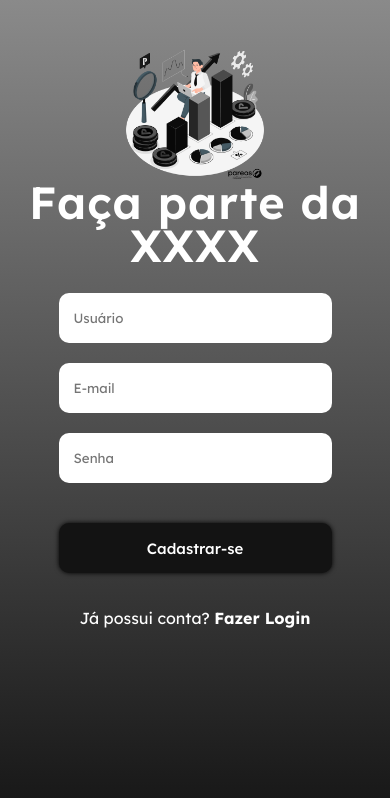
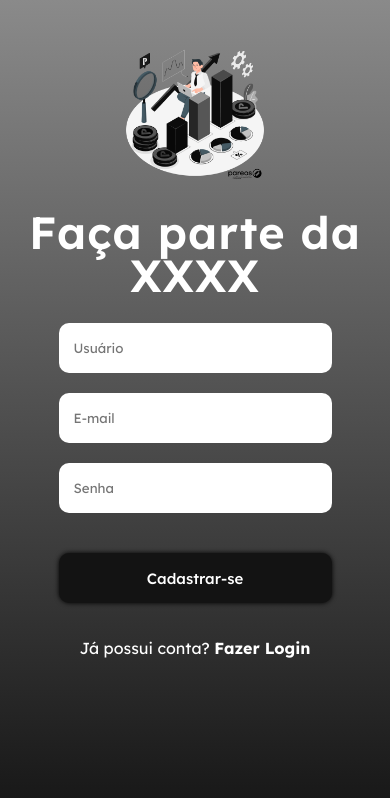
Before and after one commit to MariaE-duarda/PyIndcDash, a website: page public/cadastrar.html in a window 390 px wide. Drawn offline with Linux system fonts and the light colour scheme.

Commit message:
Update cadastro.css

```diff
--- a/public/style/cadastro.css
+++ b/public/style/cadastro.css
@@ -150,7 +150,7 @@ button:hover{
         width: 70%;
     }
     h1{
-        margin-top: -10px;
+        margin-top: 20px;
     }
     .imgTablet{
         display: block;
```
